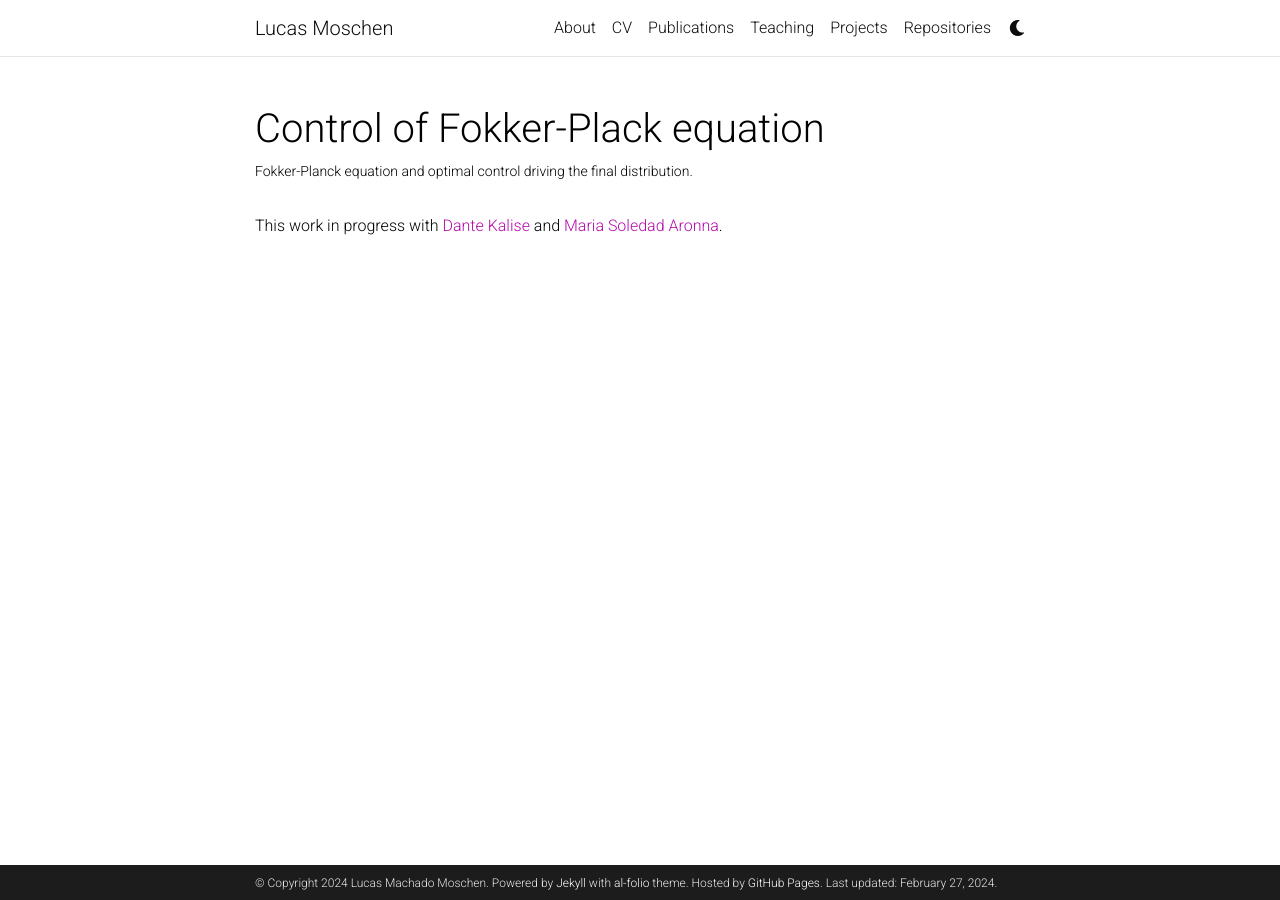
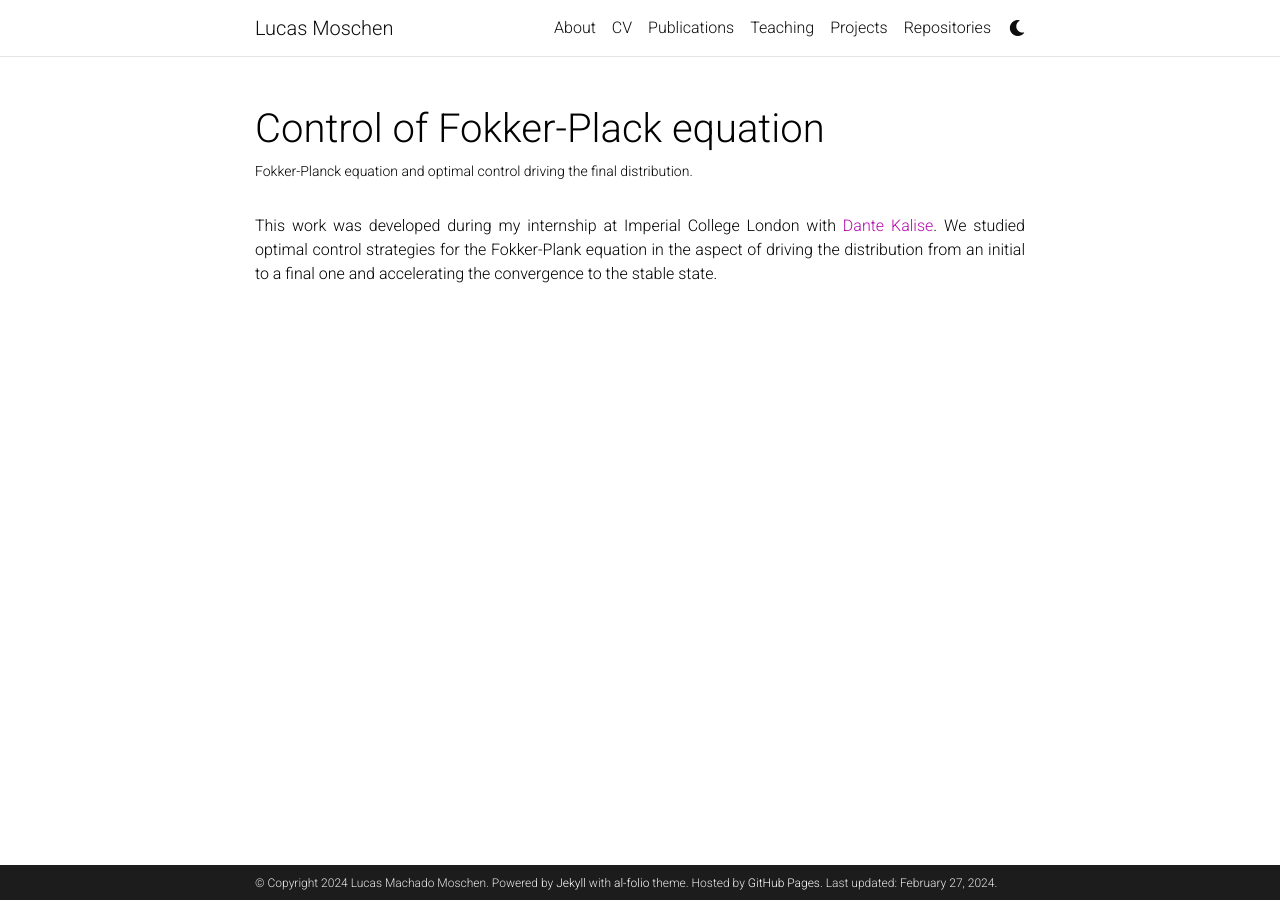
Before and after one commit to lucasmoschen/lucasmoschen.github.io, a Jekyll site: the page built from _projects/2023-pde-control.md, in a window 1280 px wide. Built offline with Jekyll 4.4.1, drawn with Linux system fonts in a browser that asks for light colours; comment, search, counter and statistics services are not loaded; a style sheet for code colours, icons or effects is not loaded.

Commit message:
updating project

```diff
--- a/_projects/2023-pde-control.md
+++ b/_projects/2023-pde-control.md
@@ -7,4 +7,5 @@ importance: 2
 category: 2023
 ---
 
-This work in progress with [Dante Kalise](https://www.dkalise.net/) and [Maria Soledad Aronna](https://sites.google.com/view/aronna/home).
+This work was developed during my internship at Imperial College London with [Dante Kalise](https://www.dkalise.net/).
+We studied optimal control strategies for the Fokker-Plank equation in the aspect of driving the distribution from an initial to a final one and accelerating the convergence to the stable state.
```
Also changed, not shown: _pages/projects.md (+1 -1 lines).
